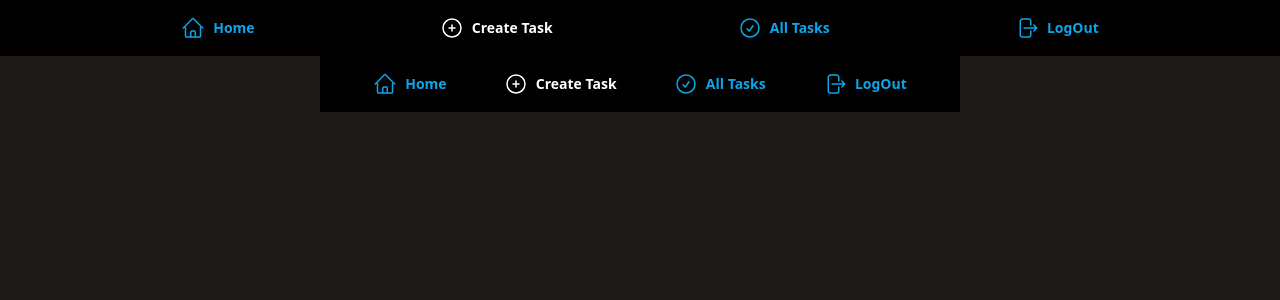
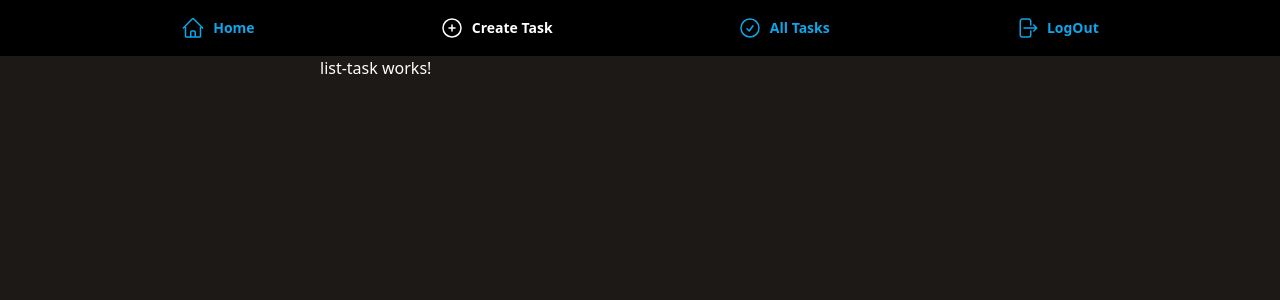
Before and after one commit to MoisesST/web-task-manager, an Angular app: page /home in a window 1280 px wide. Shown: the top 300 px of the page. Built offline with nearby package versions, Linux system fonts and the light colour scheme.

Commit message:
bug fix menu duplicado

```diff
--- a/src/app/app.routes.ts
+++ b/src/app/app.routes.ts
@@ -1,9 +1,9 @@
 import { Routes } from '@angular/router';
-import { AppComponent } from './app.component';
 
 import { CreateTaskComponent } from './components/pages/tasks/create-task/create-task.component';
+import { ListTaskComponent } from './components/pages/tasks/list-task/list-task.component';
 
 export const routes: Routes = [
-  { path: 'home', title: 'Home', component: AppComponent },
+  { path: 'home', title: 'Home', component: ListTaskComponent },
   { path: 'create-task', title: 'Create Task', component: CreateTaskComponent },
 ];
--- /dev/null
+++ b/src/app/components/pages/tasks/list-task/list-task.component.html
@@ -0,0 +1 @@
+<p>list-task works!</p>
--- /dev/null
+++ b/src/app/components/pages/tasks/list-task/list-task.component.ts
@@ -0,0 +1,12 @@
+import { Component } from '@angular/core';
+
+@Component({
+  selector: 'app-list-task',
+  standalone: true,
+  imports: [],
+  templateUrl: './list-task.component.html',
+  styles: ``
+})
+export class ListTaskComponent {
+
+}
```
